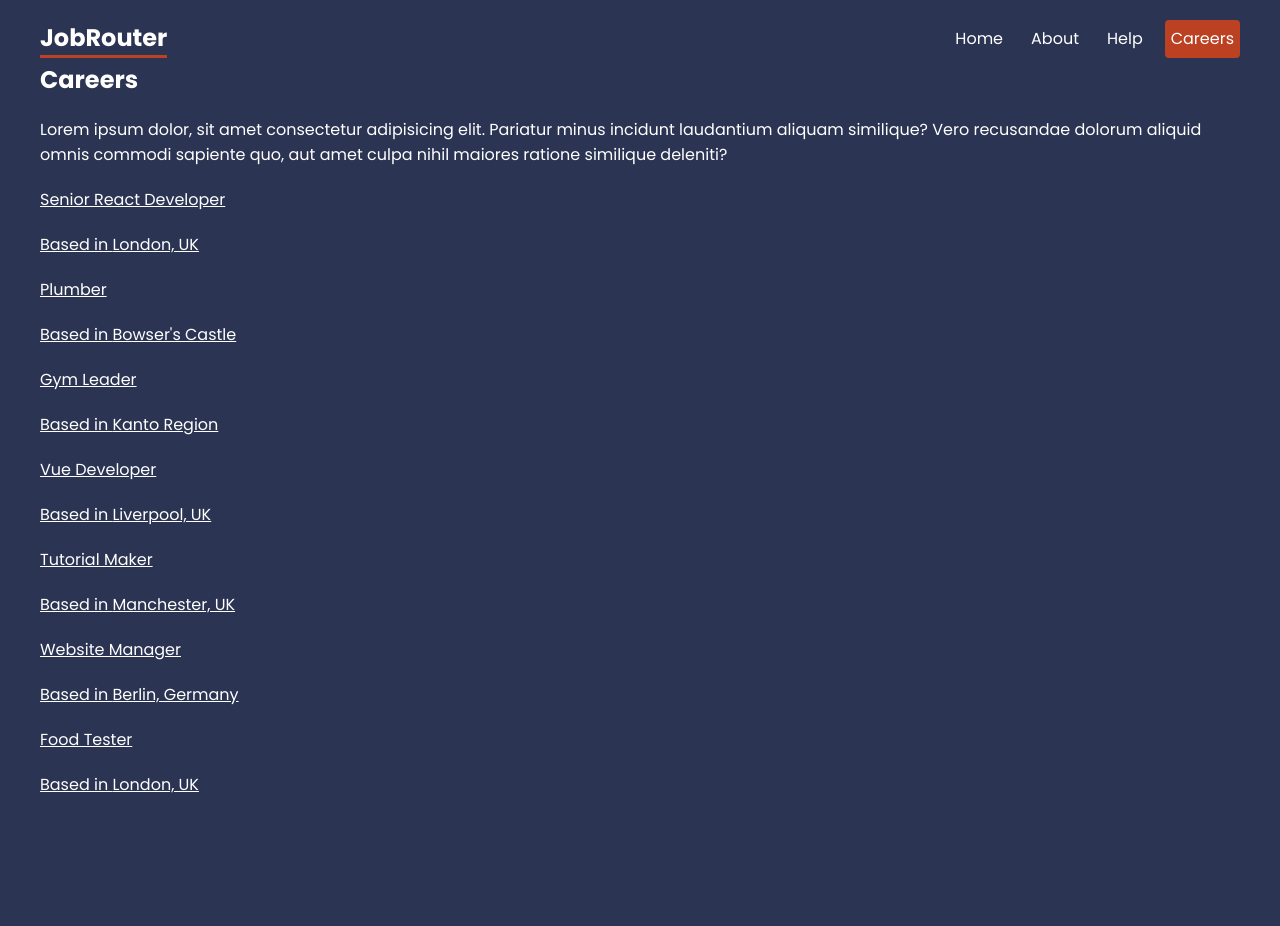
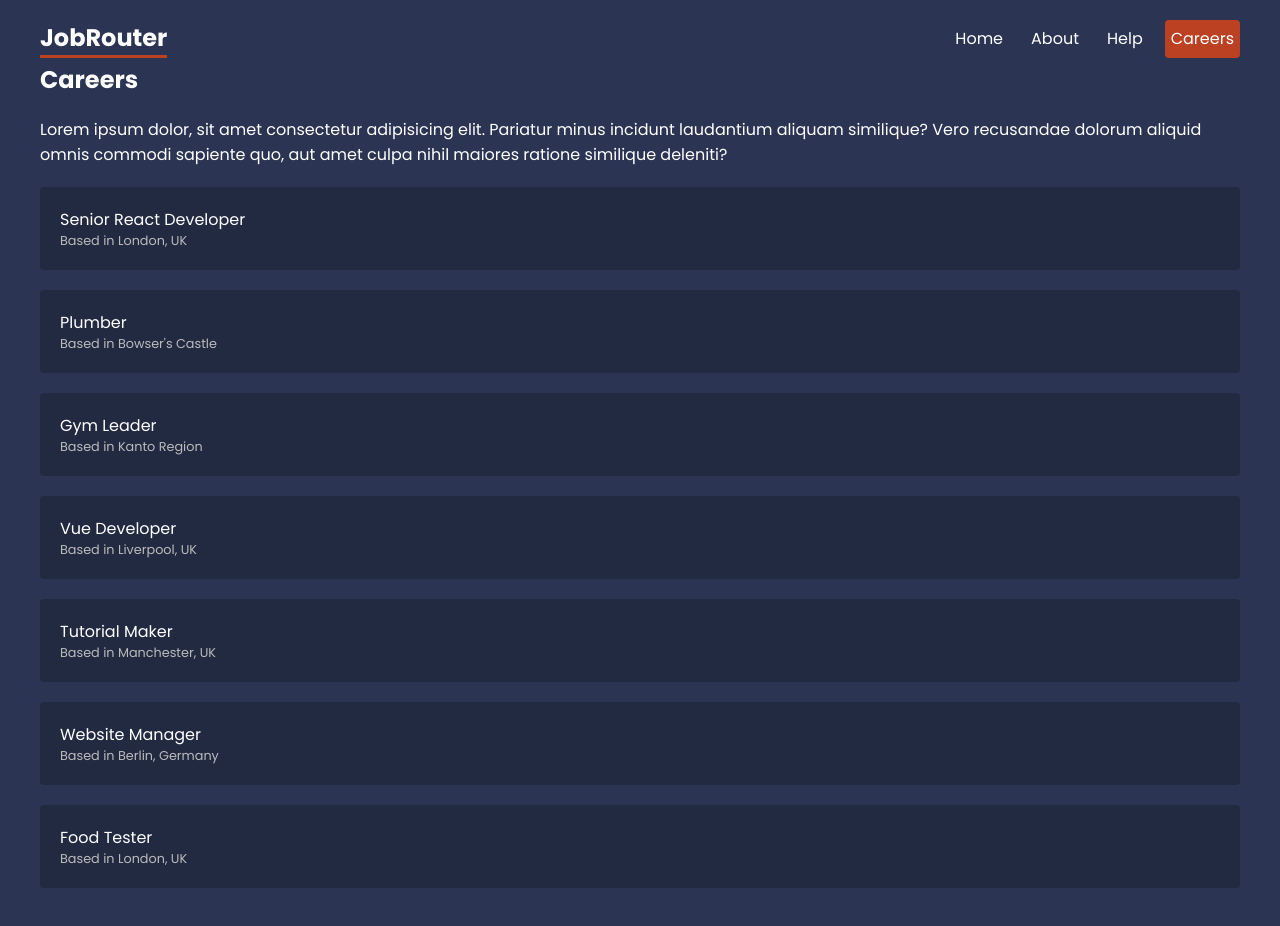
Before and after one commit to kiche-allan/JobRouter--ReactRouter, a React (Create React App) app: page /careers in a window 1280 px wide. Before the commit the page ends 837 px from the top, so only its background shows below. Built offline with nearby package versions, Linux system fonts and the light colour scheme; data requests are answered from the project's data file.

Commit message:
index.css

```diff
--- a/src/index.css
+++ b/src/index.css
@@ -109,7 +109,28 @@
   margin-bottom: 10px;
 }
 /* careers list */
+.careers > a {
+  display: block;
+  background: rgba(0, 0, 0, 0.2);
+  padding: 20px;
+  border-radius: 4px;
+  margin: 20px 0;
+  text-decoration: none;
+}
 
+.careers > a:hover p{
+color: var(--primary)
+}
+
+.careers p {
+  margin: 0;
+
+}
+
+.careers > a p:last-child{
+  font-size: 0.8rem;
+  color: #bbb;
+}
 
 /* careers details */
 
```
